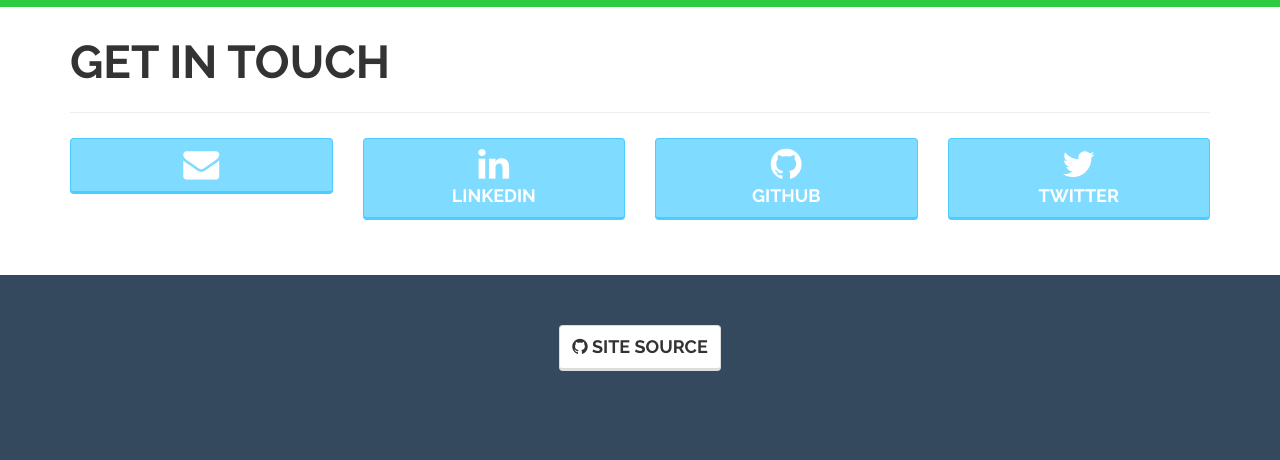
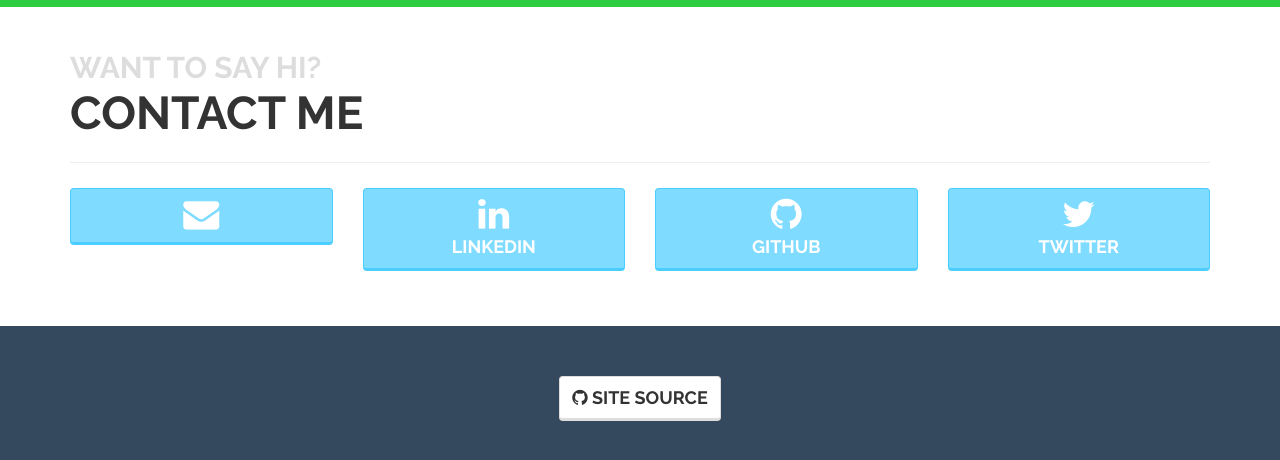
Before and after one commit to t1mmen/timm.stokke.me, a PHP site: template views/layout.php in a window 1280 px wide. Shown: the top 460 px of the page. Run offline with PHP 8.4, Linux system fonts and the light colour scheme; the template is opened without the code that fills it, so the values that code supplies are empty; some libraries are stand-ins or nearby versions.

Commit message:
Email fits better now

```diff
--- a/views/footer.php
+++ b/views/footer.php
@@ -7,7 +7,10 @@
 <div class="container">
 
 	<div class="page-header">
-		<h1>Get in touch</h1>
+		<h1>
+			<small>Want to say hi?</small><br>
+			Contact me
+		</h1>
 	</div>
 
 	<div class="row">
@@ -18,8 +21,8 @@
 			<p>
 				<a href="mailto:<?=$this->data->config['email']?>" class="btn btn-primary btn-block">
 					<i class="fa fa-envelope fa-2x"></i><br>
-					<span class="hidden-xs"><?=$this->data->config['email']?></span>
-					<span class="visible-xs">email</span>
+					<span class="hidden-xs hidden-sm"><?=$this->data->config['email']?></span>
+					<span class="visible-xs visible-sm">email</span>
 				</a>
 			</p>
 		</div>
```
